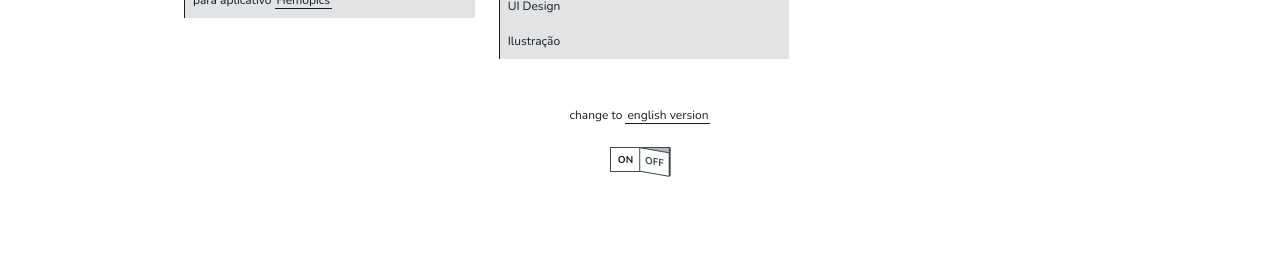
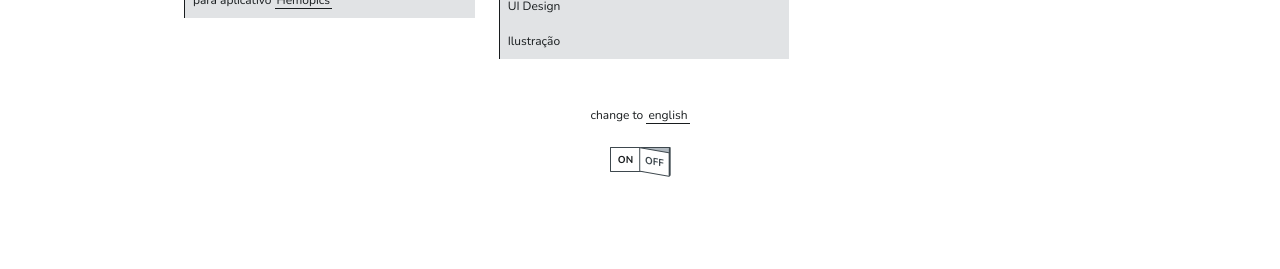
Before and after one commit to gabischima/gabischima.github.io, a Jekyll site: the page built from pt/curriculum.md, in a window 1280 px wide. Shown: the part 745-1014 px from the top of the page. Built offline with Jekyll 4.4.1, drawn with Linux system fonts in a browser that asks for light colours.

Commit message:
chore: update english footer

```diff
--- a/_includes/language-select.html
+++ b/_includes/language-select.html
@@ -1,8 +1,8 @@
 {%- assign lang = page.lang | default: site.lang | default: 'en' -%}
 <p class="gsm-language-select">
   {%- if lang == 'pt' -%}
-    change to <a class="gsm-link" href="{{ page.url | prepend: site.url | replace: '/pt-', '/en-' | replace: '/pt/', '/en/' }}">english version</a>
+  change to <a class="gsm-link" href="{{ page.url | prepend: site.url | replace: '/pt-', '/en-' | replace: '/pt/', '/en/' }}">english</a>
   {%- else -%}
-    mudar para <a class="gsm-link" href="{{ page.url | prepend: site.url | replace: '/en-', '/pt-' | replace: '/en/', '/pt/' }}">português</a>
+  mudar para <a class="gsm-link" href="{{ page.url | prepend: site.url | replace: '/en-', '/pt-' | replace: '/en/', '/pt/' }}">português</a>
   {%- endif -%}
 </p>
```
